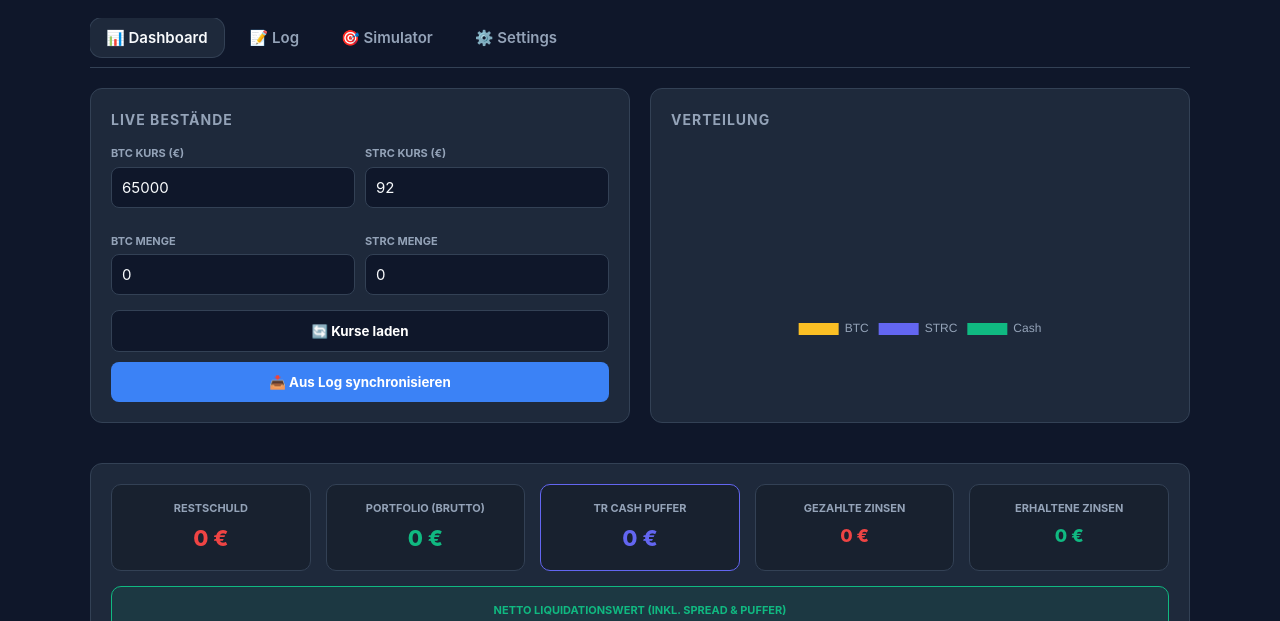
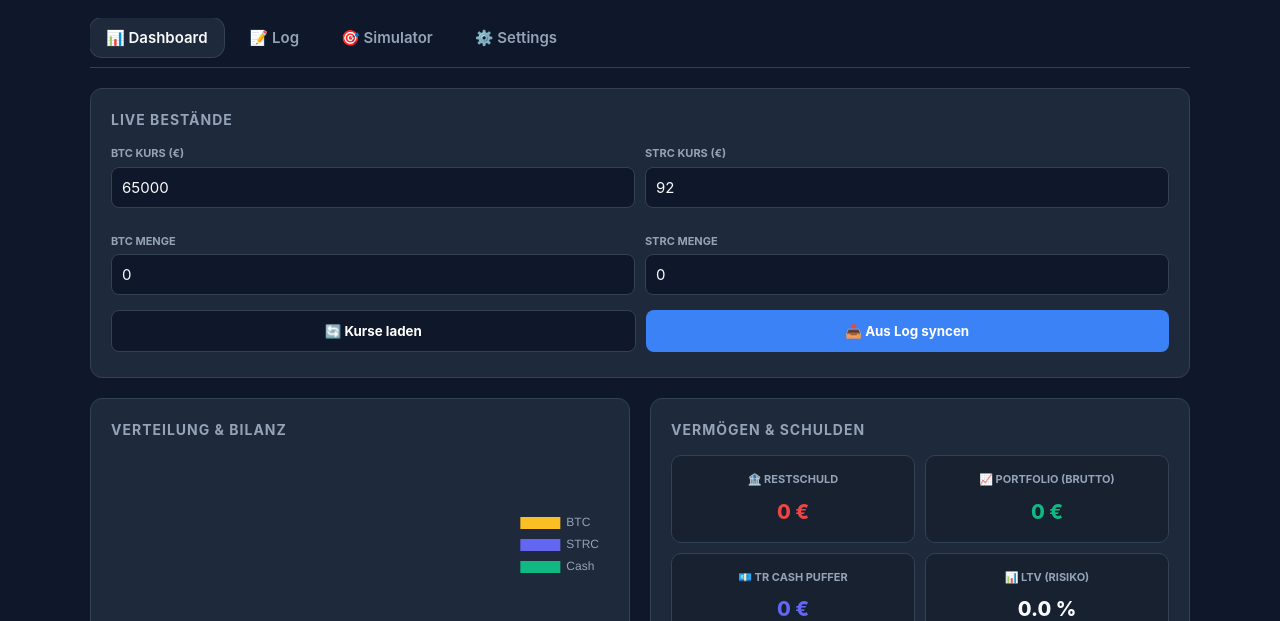
Before and after one commit to wendtgalaxy-source/leverage-tracker, a plain HTML site: page index.html in a window 1280 px wide. Shown: the part 74-695 px from the top of the page. Drawn offline with nearby package versions, Linux system fonts and the light colour scheme.

Commit message:
Update index.html
Dashboard erweitert

```diff
--- a/index.html
+++ b/index.html
@@ -19,8 +19,8 @@
     :root {
       --bg-dark: #0f172a; --bg-card: #1e293b; --text-main: #f8fafc; --text-muted: #94a3b8;
       --accent: #3b82f6; --accent-hover: #2563eb; --accent-indigo: #6366f1;
-      --success: #10b981; --success-bg: rgba(16, 185, 129, 0.1);
-      --danger: #ef4444; --danger-bg: rgba(239, 68, 68, 0.1);
+      --success: #10b981; --success-bg: rgba(16, 185, 129, 0.15);
+      --danger: #ef4444; --danger-bg: rgba(239, 68, 68, 0.15);
       --border: #334155; --radius: 12px;
     }
     * { box-sizing: border-box; margin: 0; padding: 0; font-family: -apple-system, BlinkMacSystemFont, "Segoe UI", Roboto, "Helvetica Neue", Arial, sans-serif; }
@@ -35,7 +35,7 @@
     .tab-content.active { display: block; }
     @keyframes fadeIn { from { opacity: 0; } to { opacity: 1; } }
     .grid { display: grid; grid-template-columns: repeat(auto-fit, minmax(300px, 1fr)); gap: 20px; margin-bottom: 20px; }
-    .card { background: var(--bg-card); border: 1px solid var(--border); border-radius: var(--radius); padding: 20px; margin-bottom: 20px; }
+    .card { background: var(--bg-card); border: 1px solid var(--border); border-radius: var(--radius); padding: 20px; margin-bottom: 20px; transition: all 0.3s ease;}
     .card h2 { font-size: 14px; font-weight: 700; margin-bottom: 15px; color: var(--text-muted); text-transform: uppercase; letter-spacing: 1px; }
     .form-group { margin-bottom: 15px; }
     label { display: block; font-size: 11px; color: var(--text-muted); font-weight: 700; margin-bottom: 5px; text-transform: uppercase; }
@@ -43,9 +43,9 @@
     input:disabled { opacity: 0.3; cursor: not-allowed; }
     .btn { background: var(--accent); color: white; border: none; padding: 12px; border-radius: 8px; font-weight: 700; cursor: pointer; width: 100%; text-align: center; display: inline-block; text-decoration: none; }
     .btn-secondary { background: var(--bg-dark); border: 1px solid var(--border); }
-    .kpi-box { background: rgba(0,0,0,0.2); border: 1px solid var(--border); border-radius: 10px; padding: 15px; text-align: center; }
-    .kval { font-size: 22px; font-weight: 800; display: block; }
-    .pos { color: var(--success); } .neg { color: var(--danger); }
+    .kpi-box { background: rgba(0,0,0,0.2); border: 1px solid var(--border); border-radius: 10px; padding: 15px; text-align: center; display: flex; flex-direction: column; justify-content: center;}
+    .kval { font-size: 20px; font-weight: 800; display: block; margin-top: 4px; }
+    .pos { color: var(--success) !important; } .neg { color: var(--danger) !important; }
     table { width: 100%; border-collapse: collapse; font-size: 13px; }
     th, td { padding: 12px; text-align: left; border-bottom: 1px solid var(--border); }
     .slider { width: 100%; margin: 10px 0; accent-color: var(--accent-indigo); }
@@ -64,7 +64,7 @@
   </div>
 
   <div id="tab-dashboard" class="tab-content active">
-    <div class="grid">
+
     <div class="card">
       <h2>Live Bestände</h2>
       <div style="display:grid; grid-template-columns: 1fr 1fr; gap:10px;">
@@ -73,28 +73,53 @@
         <div class="form-group"><label>BTC Menge</label><input type="number" id="dash_btc_amount" step="0.00001" oninput="runDashboardCalc()"></div>
         <div class="form-group"><label>STRC Menge</label><input type="number" id="dash_strc_amount" step="0.01" oninput="runDashboardCalc()"></div>
       </div>
-        <button class="btn btn-secondary" style="margin-bottom:10px;" onclick="fetchLivePrices()">🔄 Kurse laden</button>
-        <button class="btn" onclick="syncFromLog()">📥 Aus Log synchronisieren</button>
-      </div>
-      <div class="card">
-        <h2>Verteilung</h2>
-        <div style="height: 200px;"><canvas id="donutChart"></canvas></div>
+      <div style="display:flex; gap:10px; margin-bottom:5px;">
+        <button class="btn btn-secondary" onclick="fetchLivePrices()">🔄 Kurse laden</button>
+        <button class="btn" onclick="syncFromLog()">📥 Aus Log syncen</button>
       </div>
     </div>
 
+    <div class="grid">
       <div class="card">
-      <div style="display:grid; grid-template-columns: repeat(auto-fit, minmax(140px, 1fr)); gap:15px;">
-        <div class="kpi-box"><label>Restschuld</label><span class="kval neg" id="dash_kpi_debt">0 €</span></div>
-        <div class="kpi-box"><label>Portfolio (Brutto)</label><span class="kval pos" id="dash_kpi_assets">0 €</span></div>
-        <div class="kpi-box" style="border-color: var(--accent-indigo);"><label>TR Cash Puffer</label><span class="kval" id="dash_kpi_cash" style="color:var(--accent-indigo)">0 €</span></div>
-        <div class="kpi-box"><label>Gezahlte Zinsen</label><span class="kval neg" id="dash_kpi_interest_paid" style="font-size:18px;">0 €</span></div>
-        <div class="kpi-box"><label>Erhaltene Zinsen</label><span class="kval pos" id="dash_kpi_income_received" style="font-size:18px;">0 €</span></div>
+        <h2>Verteilung & Bilanz</h2>
+        <div style="height: 180px;"><canvas id="donutChart"></canvas></div>
+        <div style="height: 60px; margin-top: 20px;"><canvas id="barChart"></canvas></div>
       </div>
-      <div class="kpi-box" style="margin-top:15px; background:var(--success-bg); border-color:var(--success);">
-        <label style="color:var(--success)">Netto Liquidationswert (Inkl. Spread & Puffer)</label>
-        <span class="kval pos" id="dash_kpi_net" style="font-size:32px;">0 €</span>
+
+      <div>
+        <div class="card" style="margin-bottom: 15px;">
+          <h2>Vermögen & Schulden</h2>
+          <div style="display:grid; grid-template-columns: 1fr 1fr; gap:10px;">
+            <div class="kpi-box"><label>🏦 Restschuld</label><span class="kval neg" id="dash_kpi_debt">0 €</span></div>
+            <div class="kpi-box"><label>📈 Portfolio (Brutto)</label><span class="kval pos" id="dash_kpi_assets">0 €</span></div>
+            <div class="kpi-box"><label>💶 TR Cash Puffer</label><span class="kval" id="dash_kpi_cash" style="color:var(--accent-indigo)">0 €</span></div>
+            <div class="kpi-box"><label>📊 LTV (Risiko)</label><span class="kval" id="dash_kpi_ltv">0 %</span></div>
           </div>
         </div>
+
+        <div class="card" style="margin-bottom: 20px;">
+          <h2>Performance & Zinsen</h2>
+          <div style="display:grid; grid-template-columns: 1fr 1fr; gap:10px;">
+            <div class="kpi-box"><label>💸 Gezahlte Zinsen</label><span class="kval neg" id="dash_kpi_interest_paid">0 €</span></div>
+            <div class="kpi-box"><label>🤑 Erhaltene Zinsen</label><span class="kval pos" id="dash_kpi_income_received">0 €</span></div>
+            <div class="kpi-box"><label>⚖️ Zins-Saldo</label><span class="kval" id="dash_kpi_zins_saldo">0 €</span></div>
+            <div class="kpi-box"><label>🛒 Avg. Buy BTC</label><span class="kval" id="dash_kpi_avg_btc">0 €</span></div>
+          </div>
+        </div>
+      </div>
+    </div>
+
+    <div class="card" id="net_card" style="border-width: 2px;">
+      <div class="kpi-box" style="border:none; background:transparent; padding: 5px 15px;">
+        <label id="net_label">Netto Liquidationswert (Inkl. Spreads & Puffer)</label>
+        <span class="kval" id="dash_kpi_net" style="font-size:36px; margin-bottom: 15px;">0 €</span>
+      </div>
+      <div style="text-align: center; border-top: 1px solid var(--border); padding-top: 15px;">
+        <label>🎯 Break-Even BTC-Kurs (für 0€ Netto)</label>
+        <span id="dash_kpi_breakeven" style="font-weight: 800; font-size: 20px; display:block; margin-top:5px;">0 €</span>
+      </div>
+    </div>
+
   </div>
 
   <div id="tab-log" class="tab-content">
@@ -184,6 +209,7 @@ let appState = {
 };
 
 let donutChartInst = null;
+let barChartInst = null;
 
 function init() {
   const saved = localStorage.getItem(STORAGE_KEY);
@@ -342,12 +368,20 @@ function runDashboardCalc() {
   const initialDebt = appState.transactions.filter(t => t.type === 'CREDIT_IN').reduce((sum, t) => sum + t.fiat, 0);
   let logCash = 0;
   let totalIncome = 0;
+  let btcInvested = 0;
+  let btcBoughtAmount = 0;
 
   appState.transactions.forEach(t => {
     const type = t.type || 'BUY';
     if(type === 'CREDIT_IN' || type === 'SELL' || type === 'ZINS') logCash += t.fiat;
     if(type === 'BUY') logCash -= t.fiat;
     if(type === 'ZINS') totalIncome += t.fiat;
+
+    // Für Average Buy
+    if(t.asset === 'BTC' && type === 'BUY') {
+        btcInvested += t.fiat;
+        btcBoughtAmount += t.amount;
+    }
   });
 
   const monthsPassed = getMonths(appState.cred_start, new Date());
@@ -358,30 +392,99 @@ function runDashboardCalc() {
 
   const btcValue = appState.dash_btc_a * appState.dash_btc_p;
   const strcValue = appState.dash_strc_a * appState.dash_strc_p;
-  const assets = btcValue + strcValue;
+  const totalAssetsRaw = btcValue + strcValue;
+  const totalAssetsPlusCash = totalAssetsRaw + currentCash;
 
+  // NETTO & SPREAD
   const btcNet = btcValue * 0.98;
   const strcNet = strcValue * 0.99;
   const netLiquidation = btcNet + strcNet + currentCash - finStatus.debt;
 
+  // NEUE KPIS: Zins-Saldo, LTV, Avg Buy
+  const zinsSaldo = totalIncome - finStatus.interest;
+  const ltv = totalAssetsPlusCash > 0 ? (finStatus.debt / totalAssetsPlusCash * 100) : 0;
+  const avgBtc = btcBoughtAmount > 0 ? (btcInvested / btcBoughtAmount) : 0;
+
+  // Break-Even BTC-Kurs
+  let breakEvenBtc = 0;
+  if(appState.dash_btc_a > 0) {
+      breakEvenBtc = (finStatus.debt - currentCash - strcNet) / (appState.dash_btc_a * 0.98);
+  }
+
+  // DYNAMISCHE FARBEN FÜR NETTO-BOX
+  const netCard = document.getElementById('net_card');
+  const netLabel = document.getElementById('net_label');
+  const netVal = document.getElementById('dash_kpi_net');
+  const zinsSaldoVal = document.getElementById('dash_kpi_zins_saldo');
+  const breakEvenVal = document.getElementById('dash_kpi_breakeven');
+
+  if (netLiquidation < 0) {
+      netCard.style.borderColor = 'var(--danger)';
+      netCard.style.backgroundColor = 'var(--danger-bg)';
+      netLabel.style.color = 'var(--danger)';
+      netVal.className = 'kval neg';
+  } else {
+      netCard.style.borderColor = 'var(--success)';
+      netCard.style.backgroundColor = 'var(--success-bg)';
+      netLabel.style.color = 'var(--success)';
+      netVal.className = 'kval pos';
+  }
+
+  zinsSaldoVal.className = zinsSaldo < 0 ? 'kval neg' : 'kval pos';
+
+  if(appState.dash_btc_a <= 0) {
+      breakEvenVal.innerText = "-";
+      breakEvenVal.style.color = 'var(--text-muted)';
+  } else if (breakEvenBtc <= 0) {
+      breakEvenVal.innerText = "Schon erreicht! 🎉";
+      breakEvenVal.style.color = 'var(--success)';
+  } else {
+      breakEvenVal.innerText = Math.round(breakEvenBtc).toLocaleString() + " €";
+      breakEvenVal.style.color = 'var(--text-main)';
+  }
+
+  // WERTE EINTRAGEN
   document.getElementById('dash_kpi_debt').innerText = Math.round(finStatus.debt).toLocaleString() + " €";
-  document.getElementById('dash_kpi_assets').innerText = Math.round(assets).toLocaleString() + " €";
+  document.getElementById('dash_kpi_assets').innerText = Math.round(totalAssetsRaw).toLocaleString() + " €";
   document.getElementById('dash_kpi_cash').innerText = Math.round(currentCash).toLocaleString() + " €";
   document.getElementById('dash_kpi_interest_paid').innerText = Math.round(finStatus.interest).toLocaleString() + " €";
   document.getElementById('dash_kpi_income_received').innerText = Math.round(totalIncome).toLocaleString() + " €";
   document.getElementById('dash_kpi_net').innerText = Math.round(netLiquidation).toLocaleString() + " €";
 
-  updateChart(btcValue, strcValue, currentCash);
+  document.getElementById('dash_kpi_zins_saldo').innerText = (zinsSaldo > 0 ? "+" : "") + Math.round(zinsSaldo).toLocaleString() + " €";
+  document.getElementById('dash_kpi_ltv').innerText = ltv.toFixed(1) + " %";
+  document.getElementById('dash_kpi_avg_btc').innerText = Math.round(avgBtc).toLocaleString() + " €";
+
+  updateCharts(btcValue, strcValue, currentCash, finStatus.debt, totalAssetsPlusCash);
   runSim();
 }
 
-function updateChart(b, s, c) {
-  const ctx = document.getElementById('donutChart').getContext('2d');
+function updateCharts(b, s, c, debt, totalAssets) {
+  const ctxDonut = document.getElementById('donutChart').getContext('2d');
   if(donutChartInst) donutChartInst.destroy();
-  donutChartInst = new Chart(ctx, {
+  donutChartInst = new Chart(ctxDonut, {
     type: 'doughnut',
     data: { labels: ['BTC', 'STRC', 'Cash'], datasets: [{ data: [b, s, Math.max(0,c)], backgroundColor: ['#fbbf24', '#6366f1', '#10b981'], borderWidth: 0 }] },
-    options: { maintainAspectRatio: false, plugins: { legend: { position: 'bottom', labels: { color: '#94a3b8' } } } }
+    options: { maintainAspectRatio: false, plugins: { legend: { position: 'right', labels: { color: '#94a3b8' } } } }
+  });
+
+  const ctxBar = document.getElementById('barChart').getContext('2d');
+  if(barChartInst) barChartInst.destroy();
+  barChartInst = new Chart(ctxBar, {
+    type: 'bar',
+    data: {
+      labels: ['Bilanz'],
+      datasets: [
+        { label: 'Vermögen', data: [totalAssets], backgroundColor: '#3b82f6', barThickness: 20 },
+        { label: 'Restschuld', data: [debt], backgroundColor: '#ef4444', barThickness: 20 }
+      ]
+    },
+    options: {
+      indexAxis: 'y',
+      maintainAspectRatio: false,
+      plugins: { legend: { display: false } },
+      scales: { x: { display: false }, y: { display: false } }
+    }
   });
 }
 
```
Lines whose indentation alone changed are shown as unchanged.
